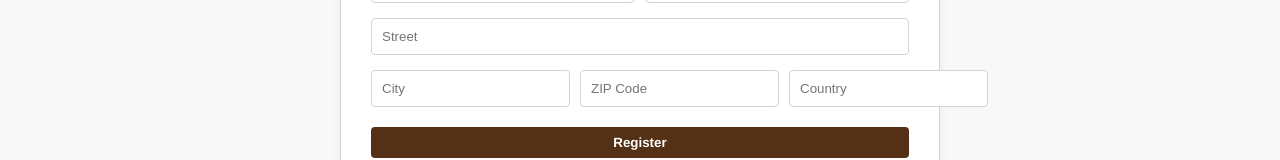
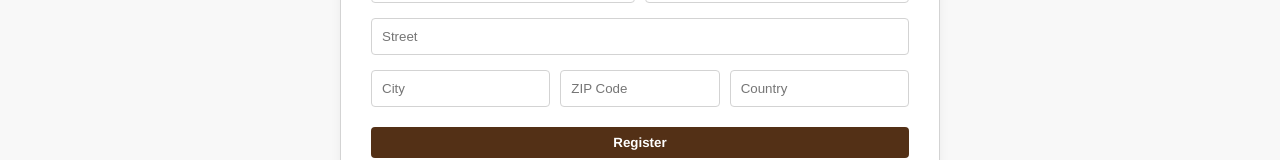
Before and after one commit to Mayschy/Men-s-style-shop, a React (Vite) app in the folder client/: page /auth in a window 1280 px wide. Both pictures are taken after a click on the element "Sign Up". Shown: the part 362-522 px from the top of the page. Built offline with nearby package versions, Linux system fonts and the light colour scheme; no server answers.

Commit message:
fix registr

```diff
--- a/client/src/pages/Auth.jsx
+++ b/client/src/pages/Auth.jsx
@@ -182,44 +182,56 @@ const Auth = () => {
             />
             <div
               style={{
-                display: "grid",
-                gridTemplateColumns: "1fr 1fr 1fr",
+                display: "flex",
+                flexWrap: "wrap",
                 gap: "10px",
               }}
             >
+              <div style={{ flex: "1 1 120px", minWidth: "100px" }}>
                 <input
                   type="text"
                   placeholder={t("city")}
                   value={formData.city}
                   onChange={(e) => updateField("city", e.target.value)}
                   style={{
+                    width: "100%",
                     padding: "10px",
                     border: `1px solid var(--color-border)`,
                     borderRadius: "4px",
+                    boxSizing: "border-box",
                   }}
                 />
+              </div>
+              <div style={{ flex: "1 1 100px", minWidth: "80px" }}>
                 <input
                   type="text"
                   placeholder={t("zip")}
                   value={formData.zip}
                   onChange={(e) => updateField("zip", e.target.value)}
                   style={{
+                    width: "100%",
                     padding: "10px",
                     border: `1px solid var(--color-border)`,
                     borderRadius: "4px",
+                    boxSizing: "border-box",
                   }}
                 />
+              </div>
+              <div style={{ flex: "1 1 120px", minWidth: "100px" }}>
                 <input
                   type="text"
                   placeholder={t("country")}
                   value={formData.country}
                   onChange={(e) => updateField("country", e.target.value)}
                   style={{
+                    width: "100%",
                     padding: "10px",
                     border: `1px solid var(--color-border)`,
                     borderRadius: "4px",
+                    boxSizing: "border-box",
                   }}
                 />
+              </div>
             </div>
           </div>
         )}
```
Also changed, not shown: 2 other files (tests, documents, lock files or other folders). Lines whose indentation alone changed are shown as unchanged.
